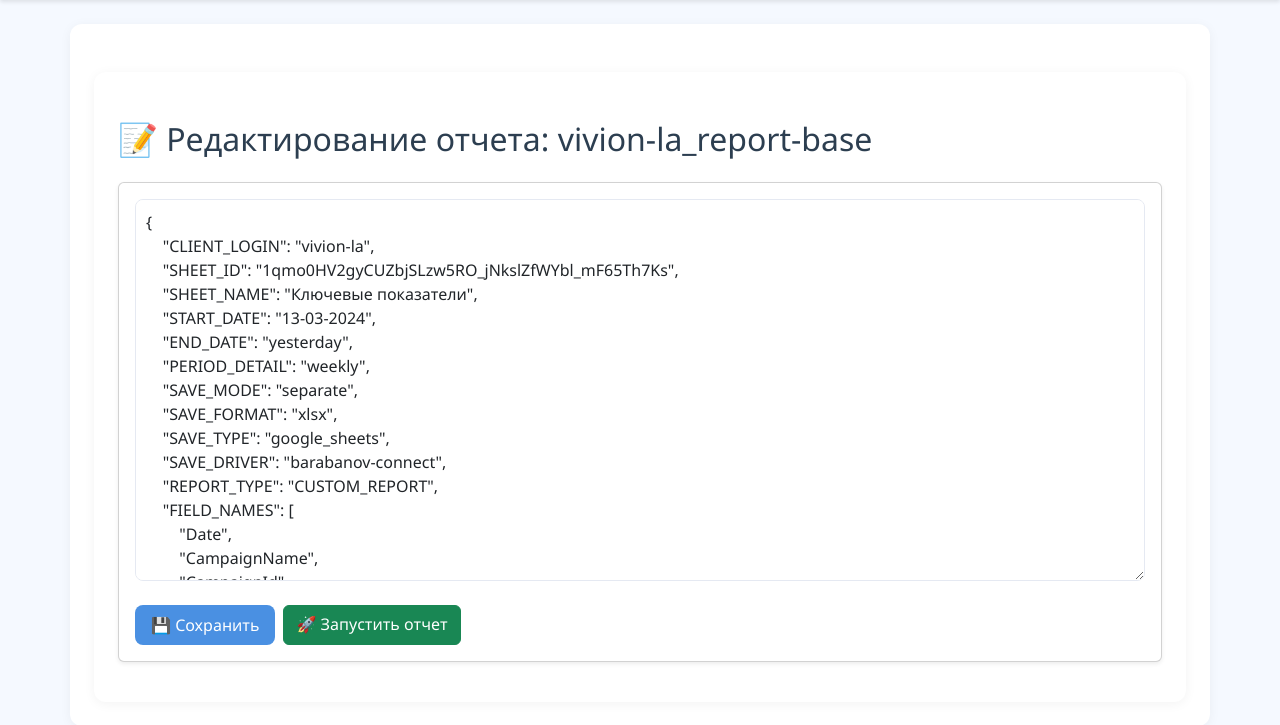
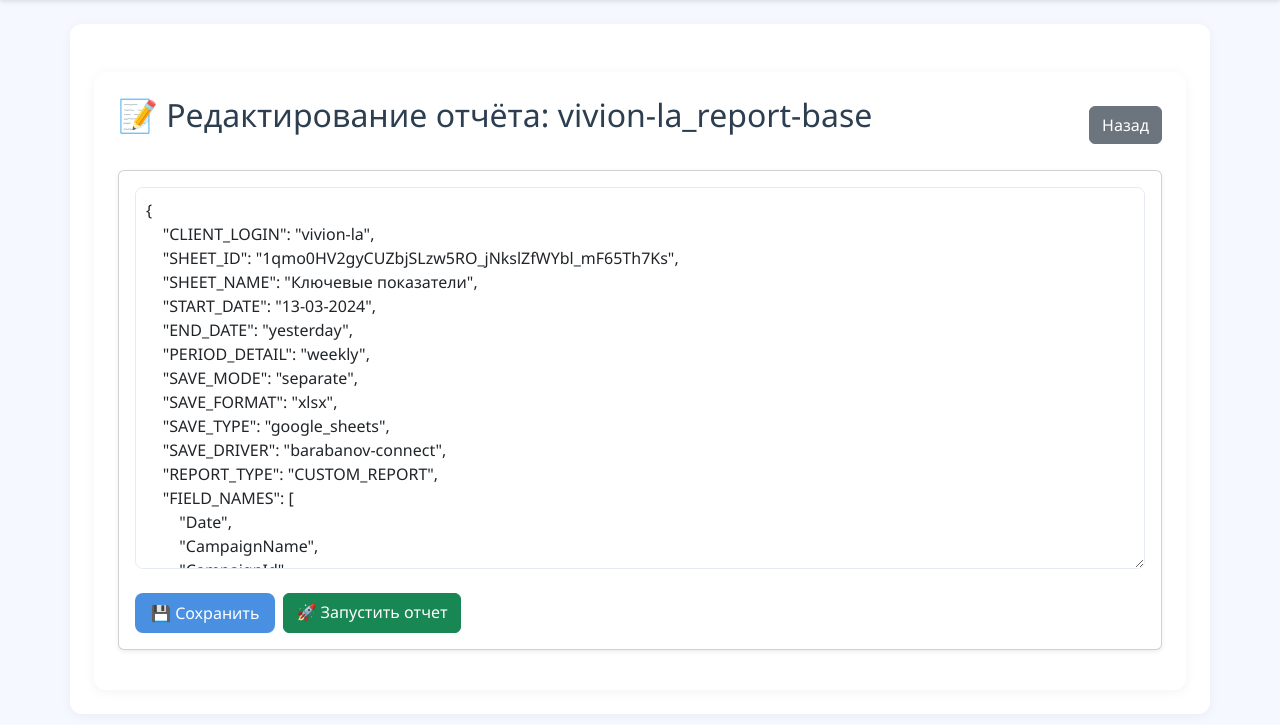
Before and after one commit to barabanov-oi/connectorProject, a Flask app: page /reports/vivion-la/vivion-la_report-base/edit in a window 1280 px wide. Shown: the part 56-781 px from the top of the page. Run offline with Flask 3, Linux system fonts and the light colour scheme.

Commit message:
Assistant checkpoint: Добавить кнопку Назад и исправить дублирование отчетов
Assistant generated file changes:
- templates/reports/edit.html: Добавить кнопку Назад
- services/reports/report_service.py: Исправить загрузку отчетов

---

User prompt:

Добавить на страницу редактирования отчётов кнопку Назад, на страницу коннекторов. И почему в списке отчётов отображаются два одинаковых report-base?

Replit-Commit-Author: Assistant
Replit-Commit-Session-Id: 4faf6393-b163-445d-a057-733622f22b82

```diff
--- a/services/reports/report_service.py
+++ b/services/reports/report_service.py
@@ -46,7 +46,7 @@ def load_all_reports():
                 with open(file_path, "r", encoding="utf-8") as f:
                     report_data = json.load(f)
                     client = report_data.get('CLIENT_LOGIN', 'unknown')
-                    name = filename.replace(".json", "").replace(f"{client}_", "")
+                    name = filename.replace(f"{client}_{client}_", f"{client}_").replace(".json", "")
                     reports.append({
                         "name": name,
                         "client": client,
--- a/templates/reports/edit.html
+++ b/templates/reports/edit.html
@@ -1,9 +1,13 @@
-
 {% extends "base.html" %}
 
 {% block content %}
 <div class="container">
-    <h2 class="mt-4 mb-4">📝 Редактирование отчета: {{ report_name }}</h2>
+    <div class="d-flex justify-content-between align-items-center mb-3">
+        <h2>📝 Редактирование отчёта: {{ report_name }}</h2>
+        <a href="{{ url_for('connectors.list_connectors') }}" class="btn btn-secondary">
+            <i class="fas fa-arrow-left"></i> Назад
+        </a>
+    </div>
     <div class="card shadow-sm">
         <div class="card-body">
             <textarea id="jsonEditor" class="form-control mb-4" rows="15">{{ report_json }}</textarea>
```
